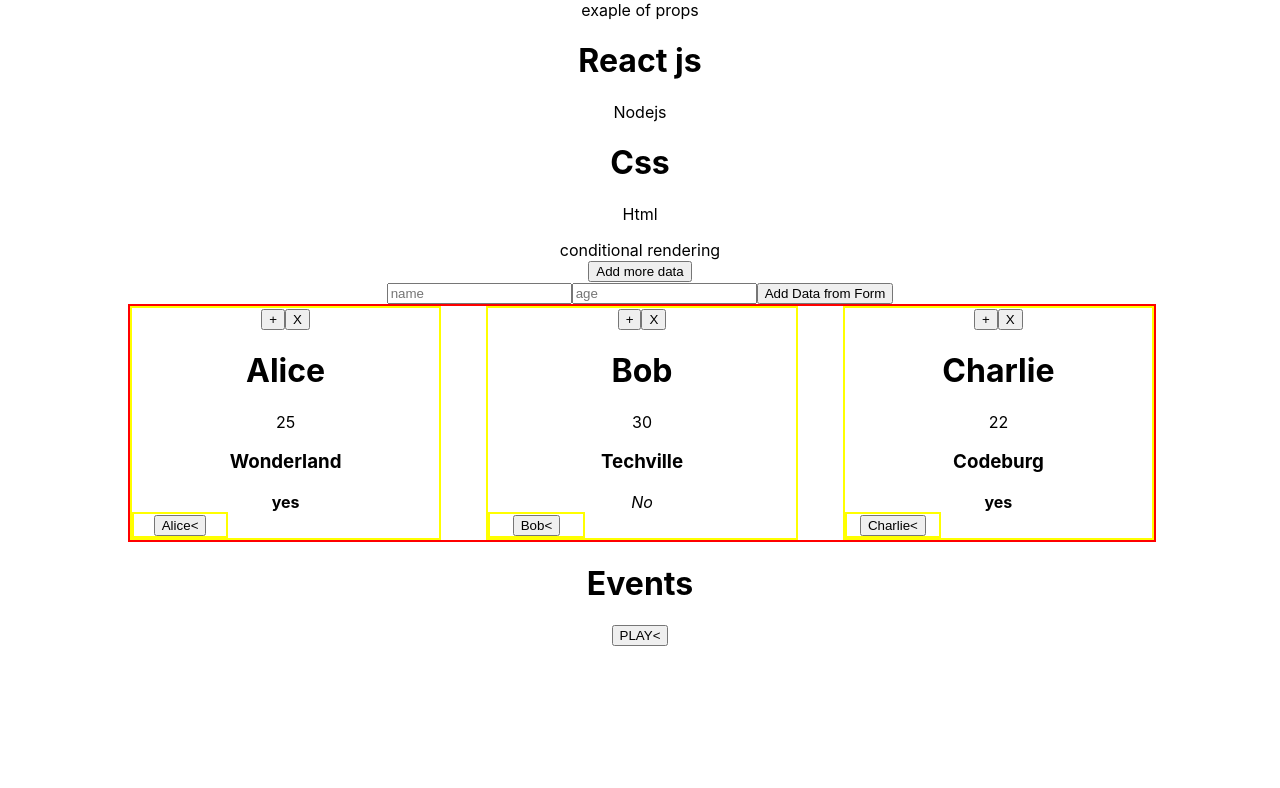
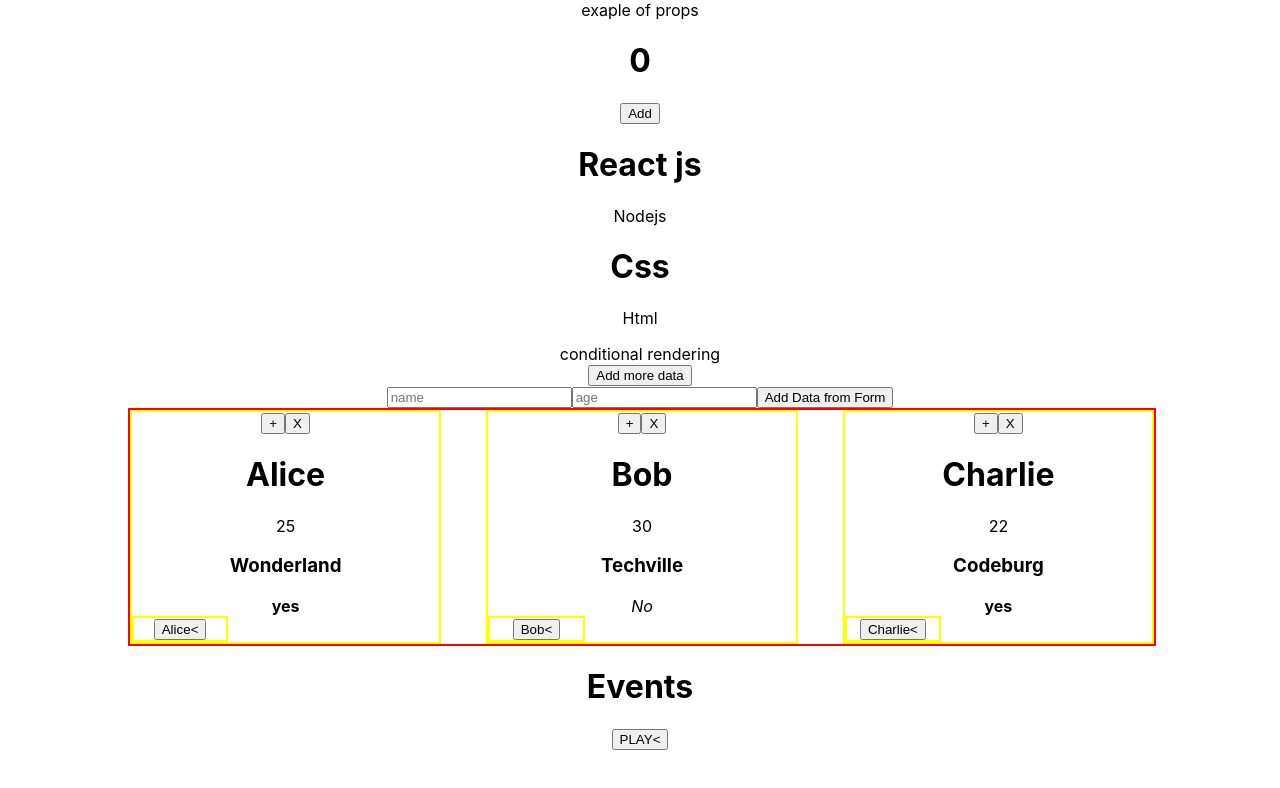
Before and after one commit to TanyaIndian/react-notes, a React (Create React App) app in the folder my-app/: page / in a window 1280 px wide. Shown: the top 788 px of the page. Built offline with nearby package versions, Linux system fonts and the light colour scheme.

Commit message:
addded useRef

```diff
--- a/my-app/src/App.js
+++ b/my-app/src/App.js
@@ -7,6 +7,7 @@ import Button from './Components/Button';
 import { useState } from 'react';
 import Form from './Components/Form';
 import PersonList from './Components/PersonList';
+import Counter from './Components/Counter';
 
 
 function App() {
@@ -43,6 +44,7 @@ function App() {
     <div className="App">
 
   <div>exaple of props</div>
+  <Counter></Counter>
 
 <Video text2 = "Nodejs" text1 = "React js"></Video>
 <Video text2 = "Html" text1 = "Css"></Video>
--- /dev/null
+++ b/my-app/src/Components/Counter.js
@@ -0,0 +1,30 @@
+import { useRef, useState } from "react";
+
+function Counter(){
+    console.log('render Counter')
+    const [number, setNumber] = useState(0);
+    let num = useRef(0);
+    // let num = 0
+
+    function handleClick(e){
+        e.stopPropagation();
+
+       setNumber(number=>number+1);
+       setNumber(number=>number+1);
+       setNumber(number=>number+1);
+       num.current++
+    // num++ // cannot access state while rerender the value will remain same have to use useRef, useRef value is not effected by rerednder
+
+        console.log(num)
+    }
+
+    return(
+        <>
+        <h1 style={{color:'black'}}>{number}</h1>
+        <button onClick={handleClick}>Add</button>
+        </>
+    )
+
+}
+
+export default Counter;
```
